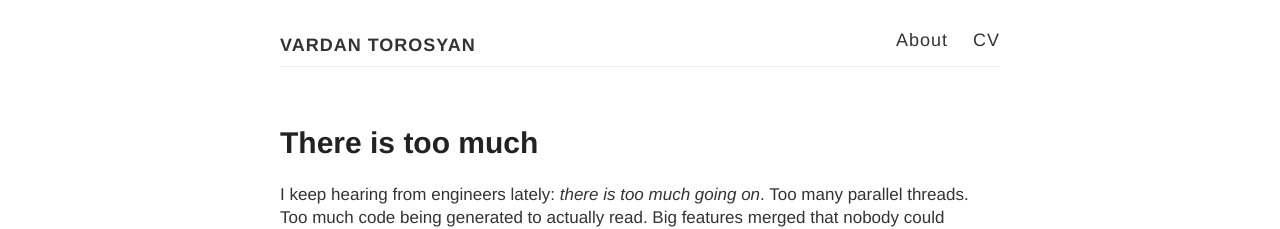
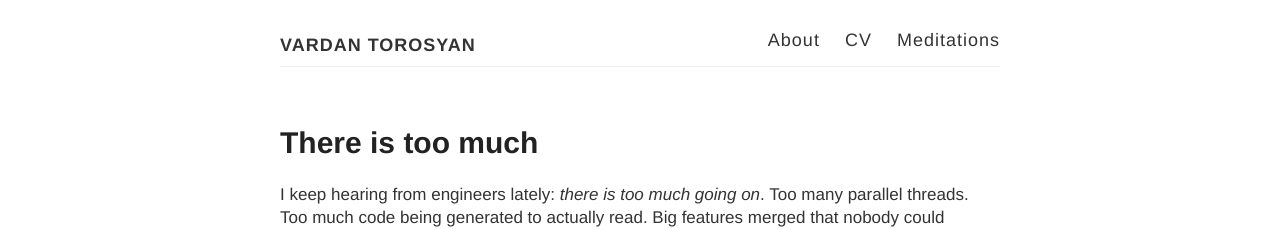
Before and after one commit to vtorosyan/vtorosyan.github.io, a Jekyll site: the page built from index.html, in a window 1280 px wide. Shown: the top 229 px of the page. Built offline with Jekyll 4.4.1, drawn with Linux system fonts in a browser that asks for light colours; the list of posts is cut into pages by our own code.

Commit message:
Add Meditations link to site nav
Links to the EM Meditations site at vtorosyan.github.io/em-meditations.

Co-Authored-By: Claude Opus 4.8 (1M context) <noreply@anthropic.com>

```diff
--- a/_layouts/default.html
+++ b/_layouts/default.html
@@ -29,6 +29,7 @@
           <nav>
             <a href="{{ site.baseurl }}/about">About</a>
             <a href="{{ site.baseurl }}/vardan_torosyan_cv">CV</a>
+            <a href="https://vtorosyan.github.io/em-meditations/" target="_blank" rel="noopener">Meditations</a>
           </nav>
         </header>
       </div>
```
